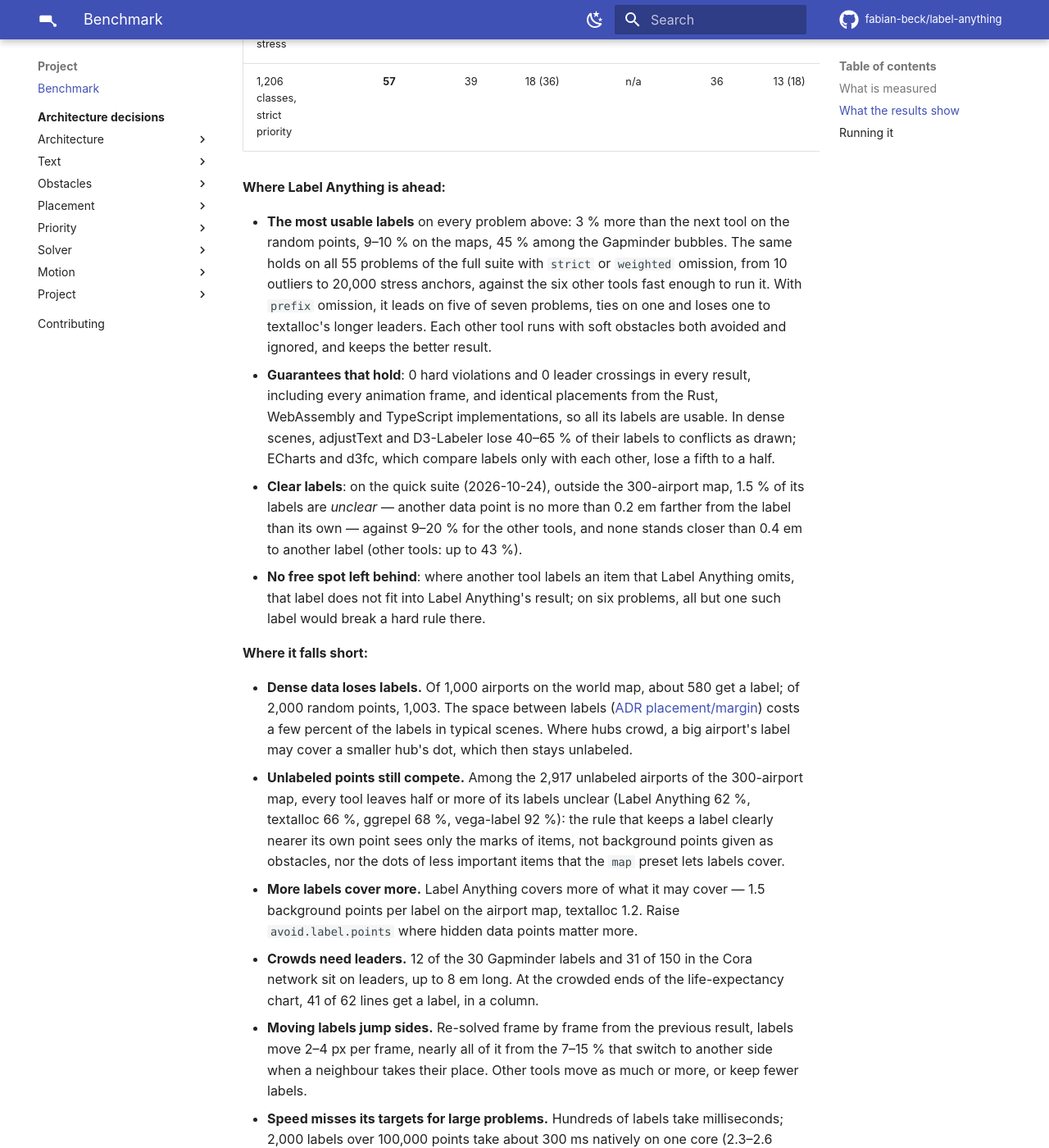
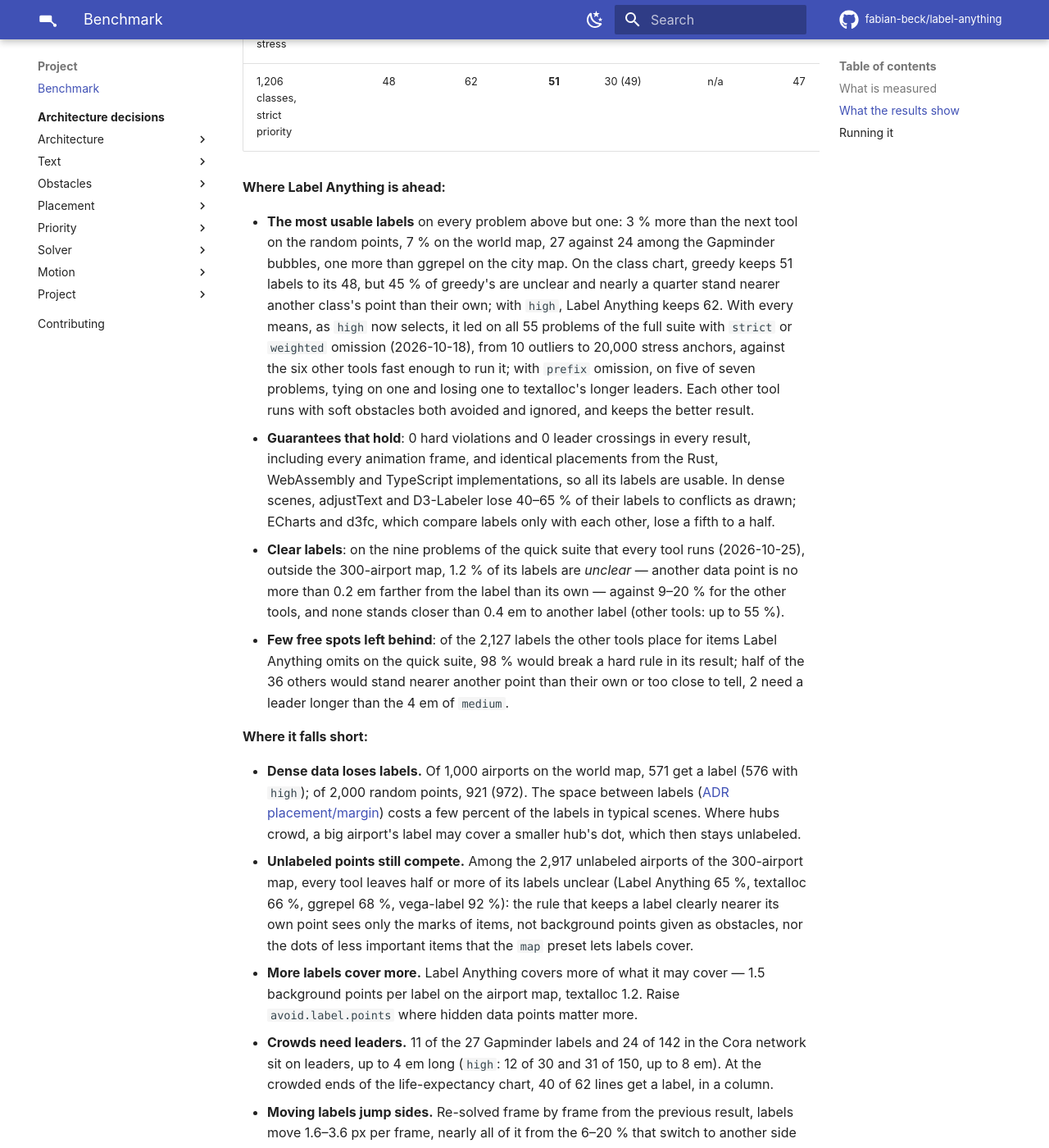
Before and after one commit to fabian-beck/label-anything, an MkDocs documentation site: the page built from docs/project/benchmark.md, in a window 1280 px wide and 1400 px high, scrolled down 2241 px. Shown: the whole window at 82% size. Built offline with MkDocs 1.6.1 and Material for MkDocs 9.7.7, drawn with Linux system fonts in a browser that asks for light colours; comment, search, counter and statistics services are not loaded; some of the changed text lies outside the part shown.

Commit message:
docs: the benchmark at the default aggressiveness
The quick suite with the nine baselines and the full suite at the three
levels, on the engine of the previous commits (2026-10-25):

- the usable-labels table gives Label Anything at medium and at high: at
  medium it leads on every quick problem but the chart of 1,206 classes, where
  greedy keeps 51 labels to its 48, 45 % of greedy's unclear (high: 62)
- clear labels, free spots (98 % of the labels the other tools place for items
  it omits would break a hard rule in its result), dense data, crowds and
  animations at the new default
- what the levels trade on the full suite: medium places 3.4 % fewer labels
  than high with 9.3 % less clutter in a third less solve time, low 20 % fewer
  with 23 % less clutter; in animations labels move 12-35 % (medium) and
  30-43 % (low) less
- the README and home page summaries; ADR placement/aggressiveness

Co-Authored-By: Claude Opus 5.5 <noreply@anthropic.com>
Claude-Session: https://claude.ai/code/session_01SzcAhygDH7uy8h8cSsMgcs

```diff
--- a/docs/project/benchmark.md
+++ b/docs/project/benchmark.md
@@ -40,8 +40,8 @@ The evaluator re-checks every result with exact geometry. Its main measures:
   point, labeled or not; the data points labels cover, whatever the avoidance settings;
   and how close labels stand to each other
   ([ADR project/benchmark-measures](../adr/project/benchmark-measures.md)).
-* **Readability**: how evenly labels spread over the data, leader length and clutter, the
-  gap between a label and its mark.
+* **Readability**: how evenly labels spread over the data, leader length, clutter (the
+  edge density the labels and leaders add), the gap between a label and its mark.
 * **Cost**: runtime, peak memory, how runtime grows with the problem size; and for
   animations, how far labels move and how often they switch sides between frames.
 
@@ -50,66 +50,85 @@ The evaluator re-checks every result with exact geometry. Its main measures:
 ## What the results show
 
 The **usable labels** of each tool on the quick suite, with the labels it placed in
-parentheses where that is more ("n/a": the tool cannot run the problem; commit 25b543f,
-2026-10-18; Label Anything at commit 4e6684e):
+parentheses where that is more ("n/a": the tool cannot run the problem; 2026-10-25, Label
+Anything at commit 4994c4a, at its default
+[aggressiveness](../concepts/candidates.md#aggressiveness) `medium` and at `high`):
 
-| Problem | Label Anything | greedy | textalloc | adjustText | vega-label | ggrepel | ECharts | d3fc | D3-Labeler |
-|---|---:|---:|---:|---:|---:|---:|---:|---:|---:|
-| Gapminder 2005, 46 bubbles | **32** | 18 | 21 (30) | 21 (46) | 20 | 21 (28) | 11 (22) | 9 (18) | 22 (46) |
-| 300 airports, world map | **215** | 175 | 197 (208) | 176 (300) | 163 | 165 (213) | 109 (151) | 105 (129) | 179 (300) |
-| 375 POIs on Monaco tiles | **203** | 170 | 172 (187) | n/a | 154 | 185 (217) | 84 (113) | 84 (121) | 129 (375) |
-| Les Misérables, 77 nodes | **77** | 77 | 77 | 73 (77) | 77 | 74 (77) | 58 (65) | 67 (69) | 76 (77) |
-| 200 points, stress | **197** | 183 | 191 (193) | 182 (200) | 174 | 179 (200) | 125 (135) | 154 (163) | 173 (200) |
-| 1,206 classes, strict priority | **57** | 39 | 18 (36) | n/a | 36 | 13 (18) | 4 (47) | 12 (51) | n/a |
+| Problem | Label Anything | `high` | greedy | textalloc | adjustText | vega-label | ggrepel | ECharts | d3fc | D3-Labeler |
+|---|---:|---:|---:|---:|---:|---:|---:|---:|---:|---:|
+| Gapminder 2005, 46 bubbles | **27** | 30 | 21 | 22 (32) | 20 (46) | 23 | 21 (31) | 12 (24) | 12 (20) | 24 (46) |
+| 300 airports, world map | **225** | 230 | 200 | 209 (224) | 185 (300) | 182 (183) | 191 (262) | 126 (182) | 110 (135) | 211 (300) |
+| 375 POIs on Monaco tiles | **186** | 187 | 170 | 172 (187) | n/a | 154 | 185 (217) | 84 (113) | 84 (121) | 129 (375) |
+| Les Misérables, 77 nodes | **77** | 77 | 77 | 77 | 74 (77) | 77 | 76 (77) | 62 (74) | 73 | 76 (77) |
+| 200 points, stress | **200** | 200 | 191 | 195 (199) | 188 (200) | 182 | 190 (200) | 140 (153) | 162 (173) | 189 (200) |
+| 1,206 classes, strict priority | 48 | 62 | **51** | 30 (49) | n/a | 47 | 16 (28) | 9 (58) | 19 (58) | 20 (1,206) |
 
 **Where Label Anything is ahead:**
 
-* **The most usable labels** on every problem above: 3 % more than the next tool on the
-  random points, 9–10 % on the maps, 45 % among the Gapminder bubbles. The same holds on
-  all 55 problems of the full suite with `strict` or `weighted` omission, from 10 outliers
-  to 20,000 stress anchors, against the six other tools fast enough to run it. With
-  `prefix` omission, it leads on five of seven problems, ties on one and loses one to
-  textalloc's longer leaders. Each other tool runs with soft obstacles both avoided and
-  ignored, and keeps the better result.
+* **The most usable labels** on every problem above but one: 3 % more than the next tool
+  on the random points, 7 % on the world map, 27 against 24 among the Gapminder bubbles,
+  one more than ggrepel on the city map. On the class chart, greedy keeps 51 labels to its
+  48, but 45 % of greedy's are unclear and nearly a quarter stand nearer another class's
+  point than their own; with `high`, Label Anything keeps 62. With every means, as `high`
+  now selects, it led on all 55 problems of the full suite with `strict` or `weighted`
+  omission (2026-10-18), from 10 outliers to 20,000 stress anchors, against the six other
+  tools fast enough to run it; with `prefix` omission, on five of seven problems, tying on
+  one and losing one to textalloc's longer leaders. Each other tool runs with soft
+  obstacles both avoided and ignored, and keeps the better result.
 * **Guarantees that hold**: 0 hard violations and 0 leader crossings in every result,
   including every animation frame, and identical placements from the Rust, WebAssembly and
   TypeScript implementations, so all its labels are usable. In dense scenes, adjustText and
   D3-Labeler lose 40–65 % of their labels to conflicts as drawn; ECharts and d3fc, which
   compare labels only with each other, lose a fifth to a half.
-* **Clear labels**: on the quick suite (2026-10-24), outside the 300-airport map, 1.5 % of
-  its labels are *unclear* — another data point is no more than 0.2 em farther from the
-  label than its own — against 9–20 % for the other tools, and none stands closer than
-  0.4 em to another label (other tools: up to 43 %).
-* **No free spot left behind**: where another tool labels an item that Label Anything
-  omits, that label does not fit into Label Anything's result; on six problems, all but one
-  such label would break a hard rule there.
+* **Clear labels**: on the nine problems of the quick suite that every tool runs
+  (2026-10-25), outside the 300-airport map, 1.2 % of its labels are *unclear* — another
+  data point is no more than 0.2 em farther from the label than its own — against 9–20 %
+  for the other tools, and none stands closer than 0.4 em to another label (other tools: up
+  to 55 %).
+* **Few free spots left behind**: of the 2,127 labels the other tools place for items Label
+  Anything omits on the quick suite, 98 % would break a hard rule in its result; half of
+  the 36 others would stand nearer another point than their own or too close to tell, 2
+  need a leader longer than the 4 em of `medium`.
 
 **Where it falls short:**
 
-* **Dense data loses labels.** Of 1,000 airports on the world map, about 580 get a label;
-  of 2,000 random points, 1,003. The space between labels
+* **Dense data loses labels.** Of 1,000 airports on the world map, 571 get a label (576
+  with `high`); of 2,000 random points, 921 (972). The space between labels
   ([ADR placement/margin](../adr/placement/margin.md)) costs a few percent of the labels in
   typical scenes. Where hubs crowd, a big airport's label may cover a smaller hub's dot,
   which then stays unlabeled.
 * **Unlabeled points still compete.** Among the 2,917 unlabeled airports of the 300-airport
-  map, every tool leaves half or more of its labels unclear (Label Anything 62 %, textalloc
+  map, every tool leaves half or more of its labels unclear (Label Anything 65 %, textalloc
   66 %, ggrepel 68 %, vega-label 92 %): the rule that keeps a label clearly nearer its own
   point sees only the marks of items, not background points given as obstacles, nor the
   dots of less important items that the `map` preset lets labels cover.
 * **More labels cover more.** Label Anything covers more of what it may cover — 1.5
   background points per label on the airport map, textalloc 1.2. Raise
   `avoid.label.points` where hidden data points matter more.
-* **Crowds need leaders.** 12 of the 30 Gapminder labels and 31 of 150 in the Cora network
-  sit on leaders, up to 8 em long. At the crowded ends of the life-expectancy chart, 41 of
-  62 lines get a label, in a column.
+* **Crowds need leaders.** 11 of the 27 Gapminder labels and 24 of 142 in the Cora network
+  sit on leaders, up to 4 em long (`high`: 12 of 30 and 31 of 150, up to 8 em). At the
+  crowded ends of the life-expectancy chart, 40 of 62 lines get a label, in a column.
 * **Moving labels jump sides.** Re-solved frame by frame from the previous result, labels
-  move 2–4 px per frame, nearly all of it from the 7–15 % that switch to another side when
-  a neighbour takes their place. Other tools move as much or more, or keep fewer labels.
+  move 1.6–3.6 px per frame, nearly all of it from the 6–20 % that switch to another side
+  when a neighbour takes their place. Other tools move as much or more, or keep fewer
+  labels.
 * **Speed misses its targets for large problems.** Hundreds of labels take milliseconds;
   2,000 labels over 100,000 points take about 300 ms natively on one core (2.3–2.6 times
   the target) and 0.8 s in TypeScript
   ([where the time goes](gh:bench/README.md#where-they-stand)). Memory grows with the
   number of candidates: at most 97 MB for 2,000 labels, 580 MB for 20,000.
+
+**How hard it tries** ([aggressiveness](../concepts/candidates.md#aggressiveness); the 62
+problems of the full suite without animations, 2026-10-25):
+
+* The default `medium` places 3.4 % fewer labels than `high` with 9.3 % less clutter, and
+  solves in a third less time: the labels it gives up needed smaller type or a leader
+  longer than 4 em. `low` places 20 % fewer with 23 % less clutter, in 63 % less time,
+  nearly all next to their marks.
+* In the animations, labels move 12–35 % less per frame at `medium` than at `high`, and
+  30–43 % less at `low`.
+* On 10,000 and 20,000 stress anchors, `medium` places more labels than `high` (1,096
+  against 983, 988 against 914): `high` spends the time budget on its further means.
 
 The [gallery](https://fabian-beck.github.io/label-anything/benchmark-report/gallery/) shows
 the renderings of all labelers side by side, and what the defaults still do badly. The
```
Also changed, not shown: README.md (+3 -3 lines), docs/adr/placement/aggressiveness.md (+6 -0 lines), docs/index.md (+3 -2 lines).
